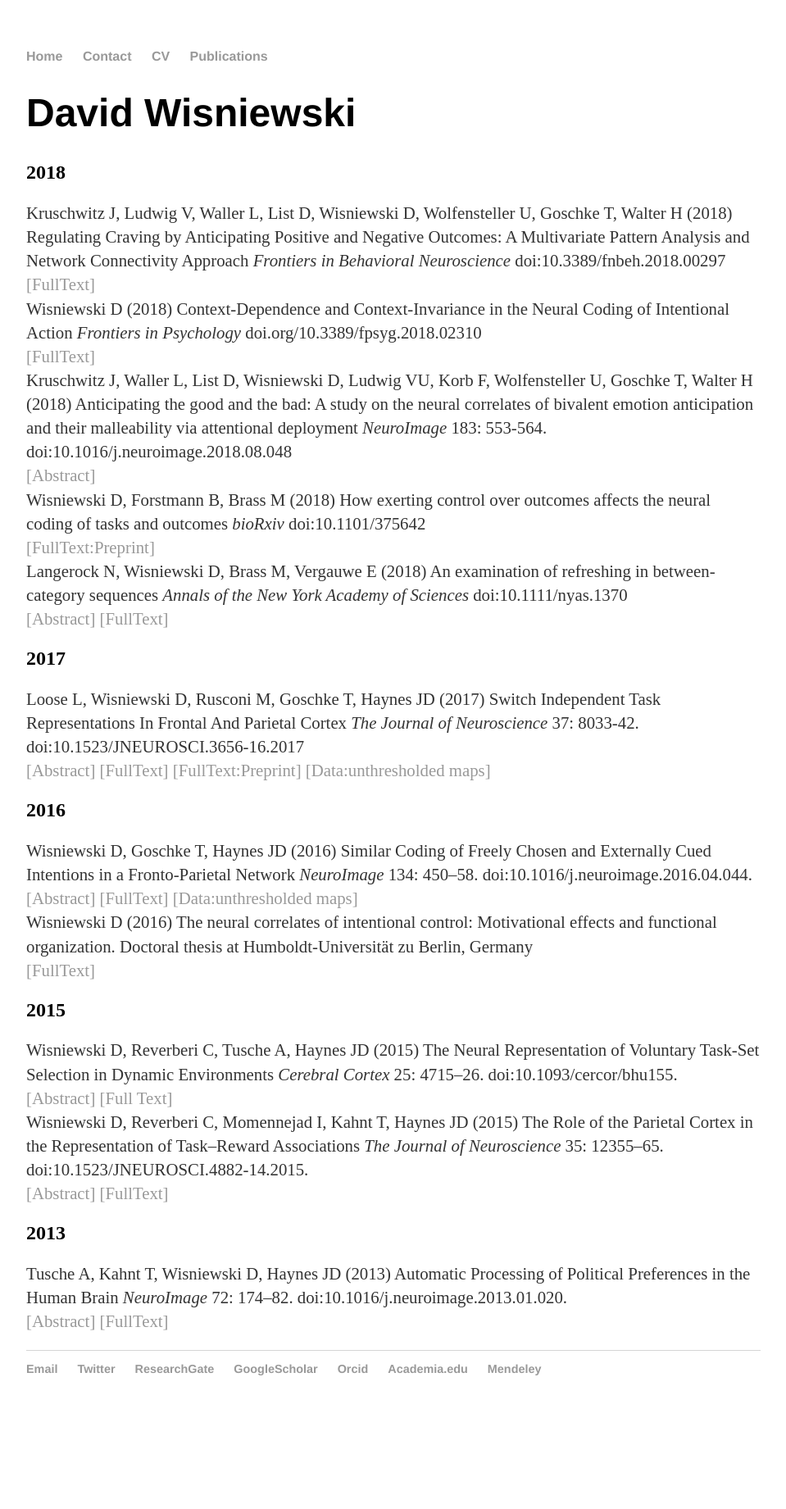
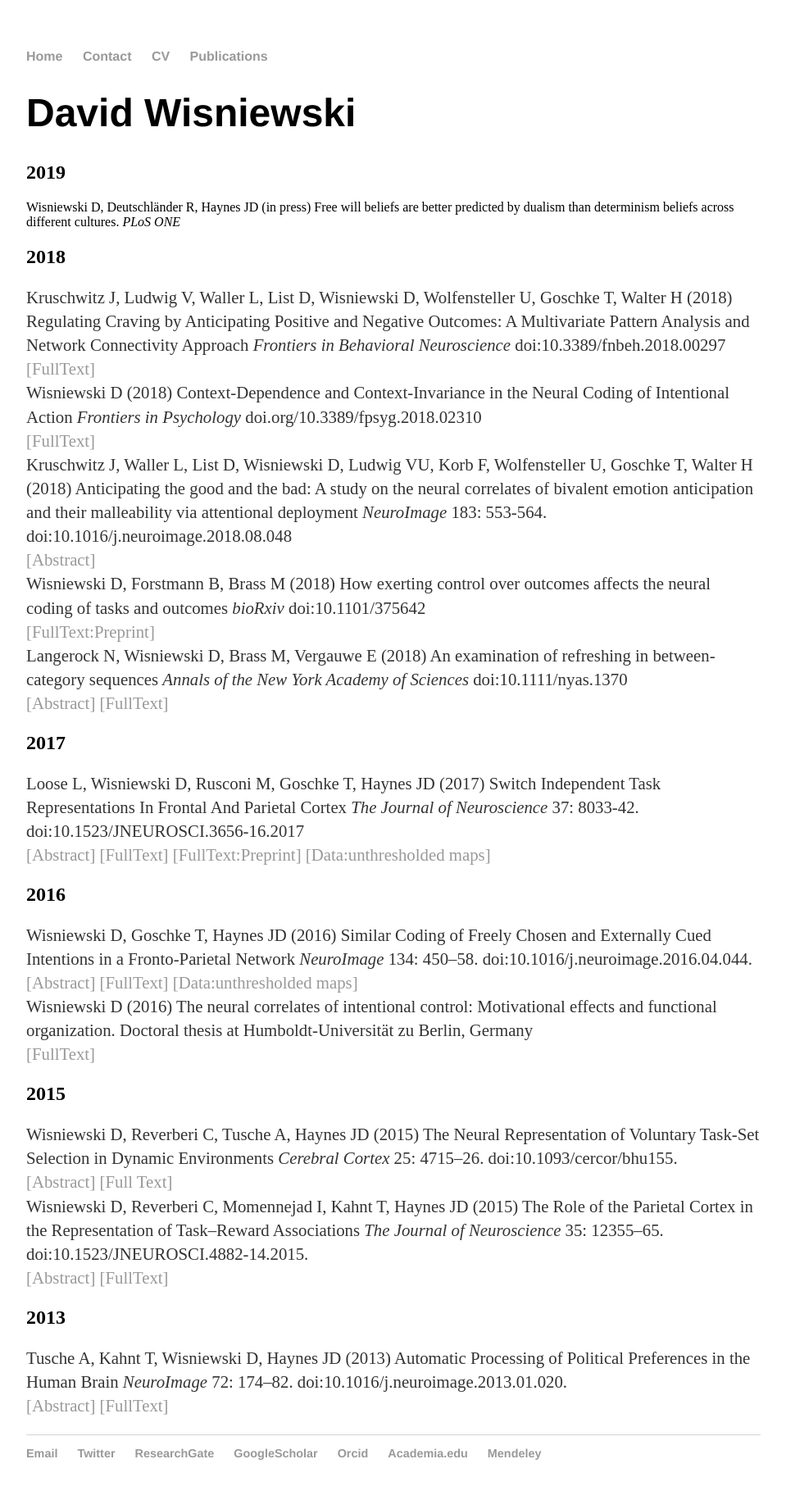
Before and after one commit to davidwisniewski/davidwisniewski.github.io, a Jekyll site: the page built from publications/index.html, in a window 1280 px wide. Shown: the whole page at 82% size, without its empty margins (160-1119 px from the left). Built offline with Jekyll 4.4.1, drawn with Linux system fonts in a browser that asks for light colours; before the commit the page ends 1738 px from its top, so only the background shows below that.

Commit message:
added placeholder for PLoS ONE publication

```diff
--- a/publications/index.html
+++ b/publications/index.html
@@ -4,6 +4,9 @@ title: David Wisniewski
 ---
 <div class="blurb">
 	<h1>David Wisniewski</h1>
+	<h2>2019</h2>
+	Wisniewski D, Deutschländer R, Haynes JD (in press) Free will beliefs are better predicted by dualism than determinism beliefs across different cultures. <em>PLoS ONE</em>
+
 	<h2>2018</h2>
 	<p>
 	Kruschwitz J, Ludwig V, Waller L, List D, Wisniewski D, Wolfensteller U, Goschke T, Walter H (2018) Regulating Craving by Anticipating Positive and Negative Outcomes: A Multivariate Pattern Analysis and Network Connectivity Approach  <em>Frontiers in Behavioral Neuroscience</em> doi:10.3389/fnbeh.2018.00297 <br>
```
